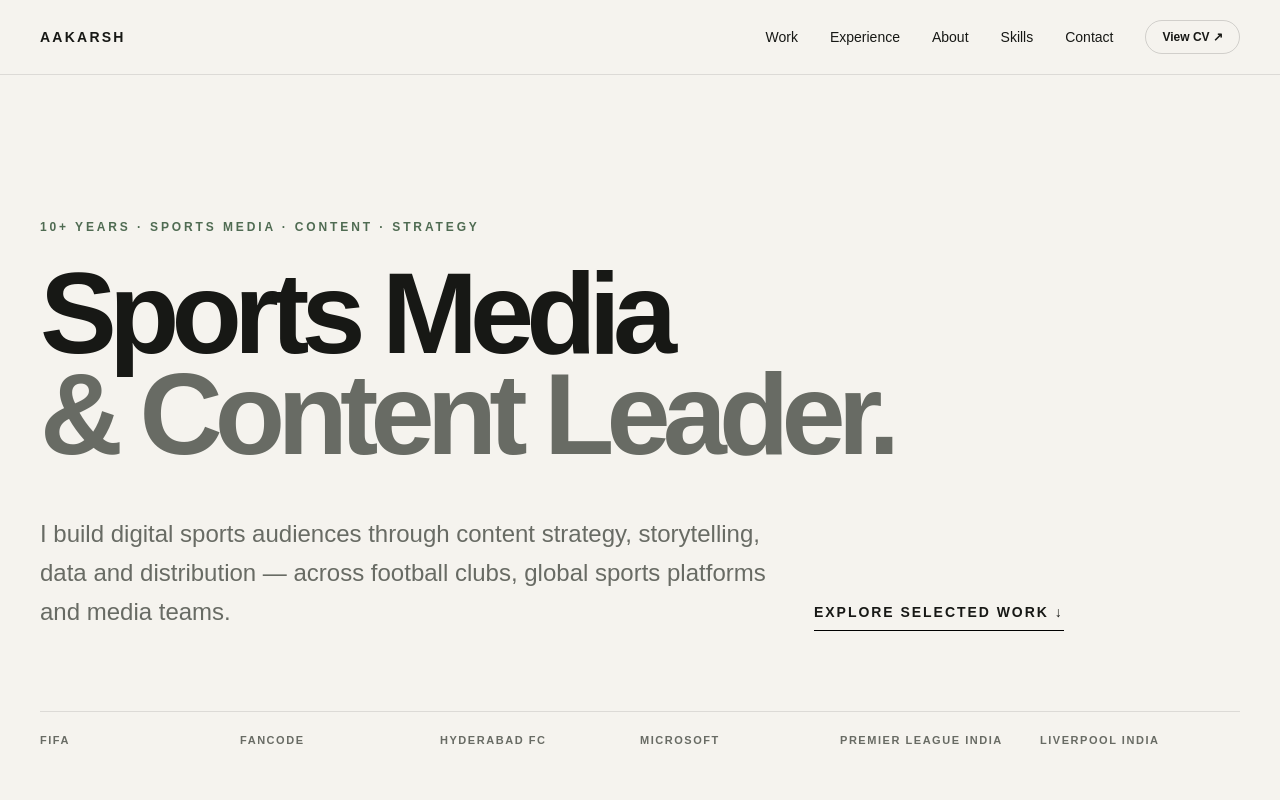
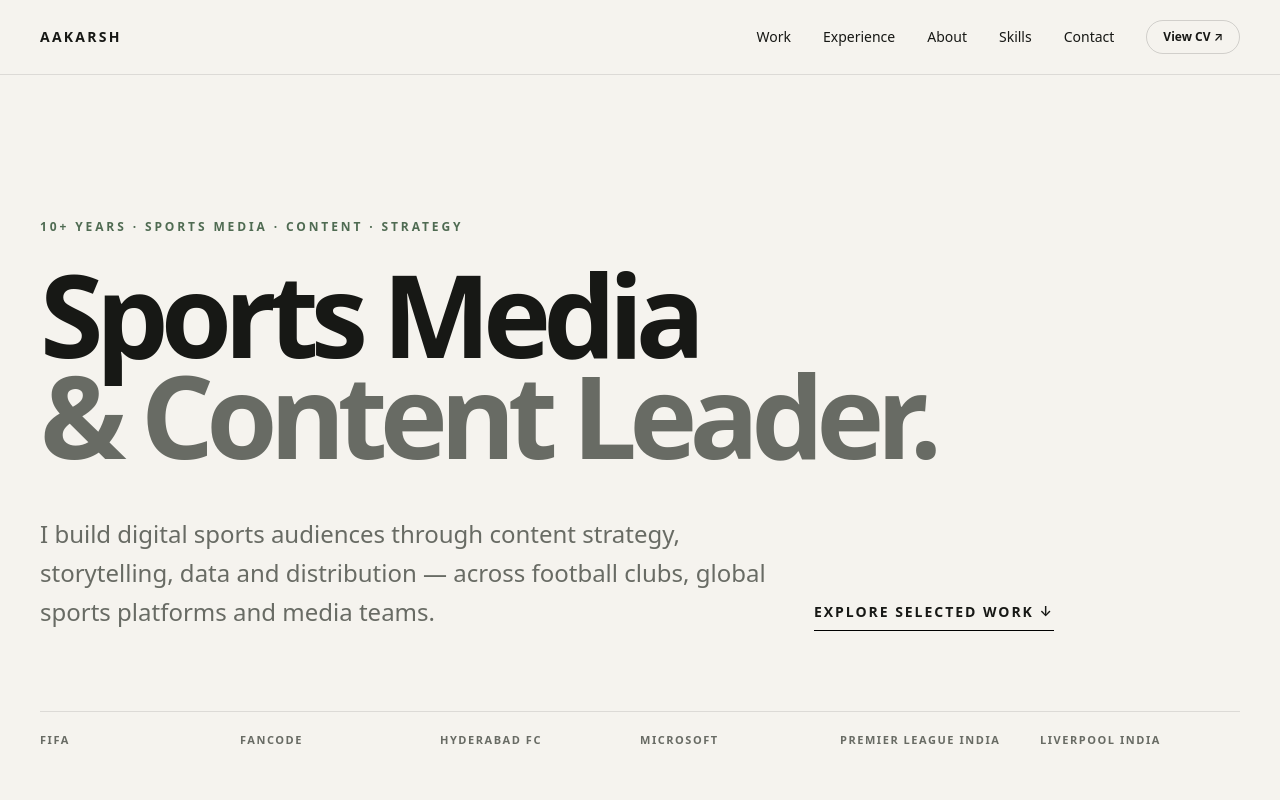
Before and after one commit to AakarshBot/aakars-portfolio-v2, a Next.js app: page / in a window 1280 px wide. Shown: the top 800 px of the page. Built offline with nearby package versions, Linux system fonts and the light colour scheme.

Commit message:
Polish typography with a modern system sans stack

```diff
--- a/src/app/globals.css
+++ b/src/app/globals.css
@@ -22,7 +22,7 @@ body {
   margin: 0;
   background: var(--background);
   color: var(--foreground);
-  font-family: Arial, Helvetica, sans-serif;
+  font-family: ui-sans-serif, system-ui, -apple-system, BlinkMacSystemFont, "Segoe UI", sans-serif;
   -webkit-font-smoothing: antialiased;
   text-rendering: optimizeLegibility;
   overflow-x: hidden;
```
